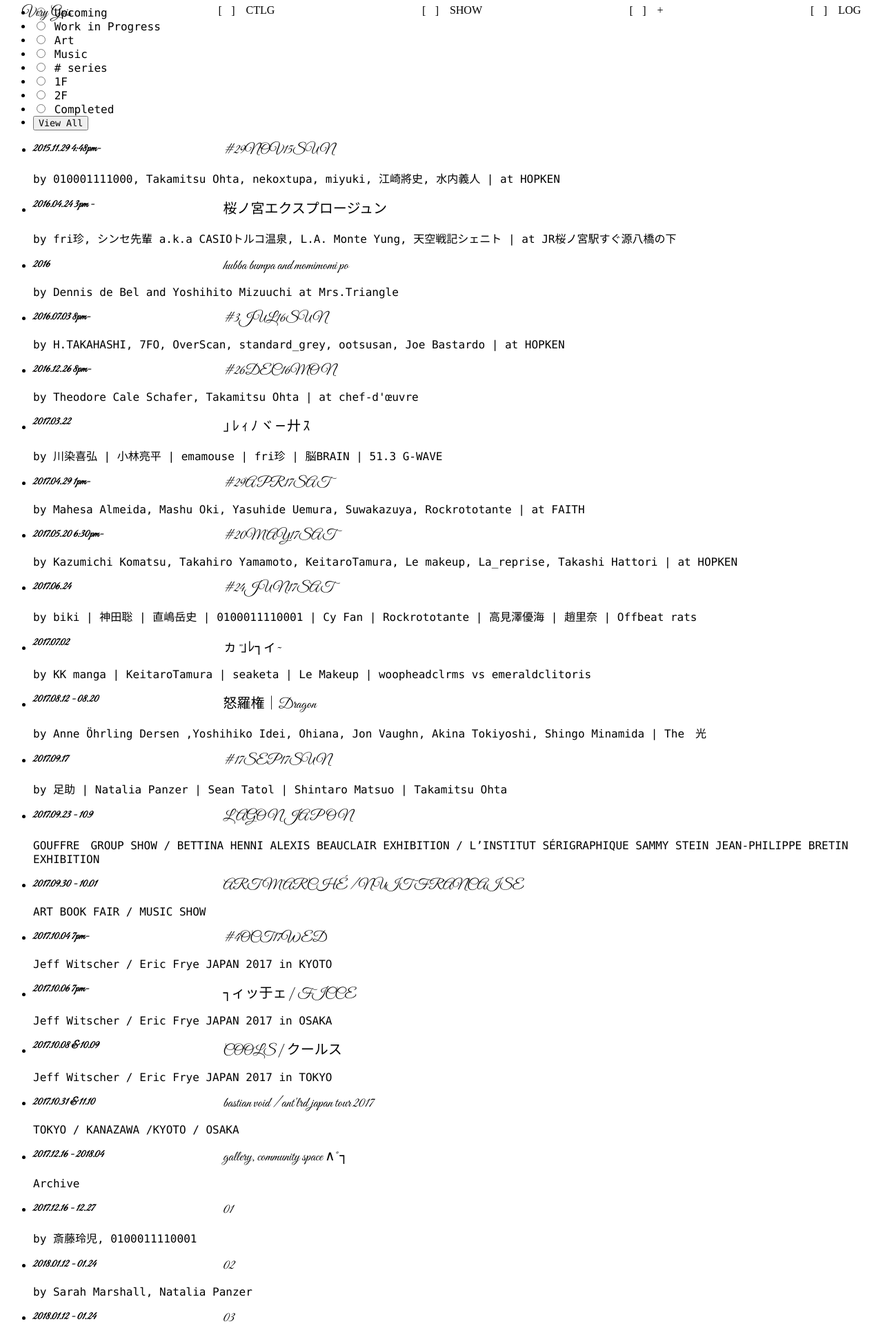
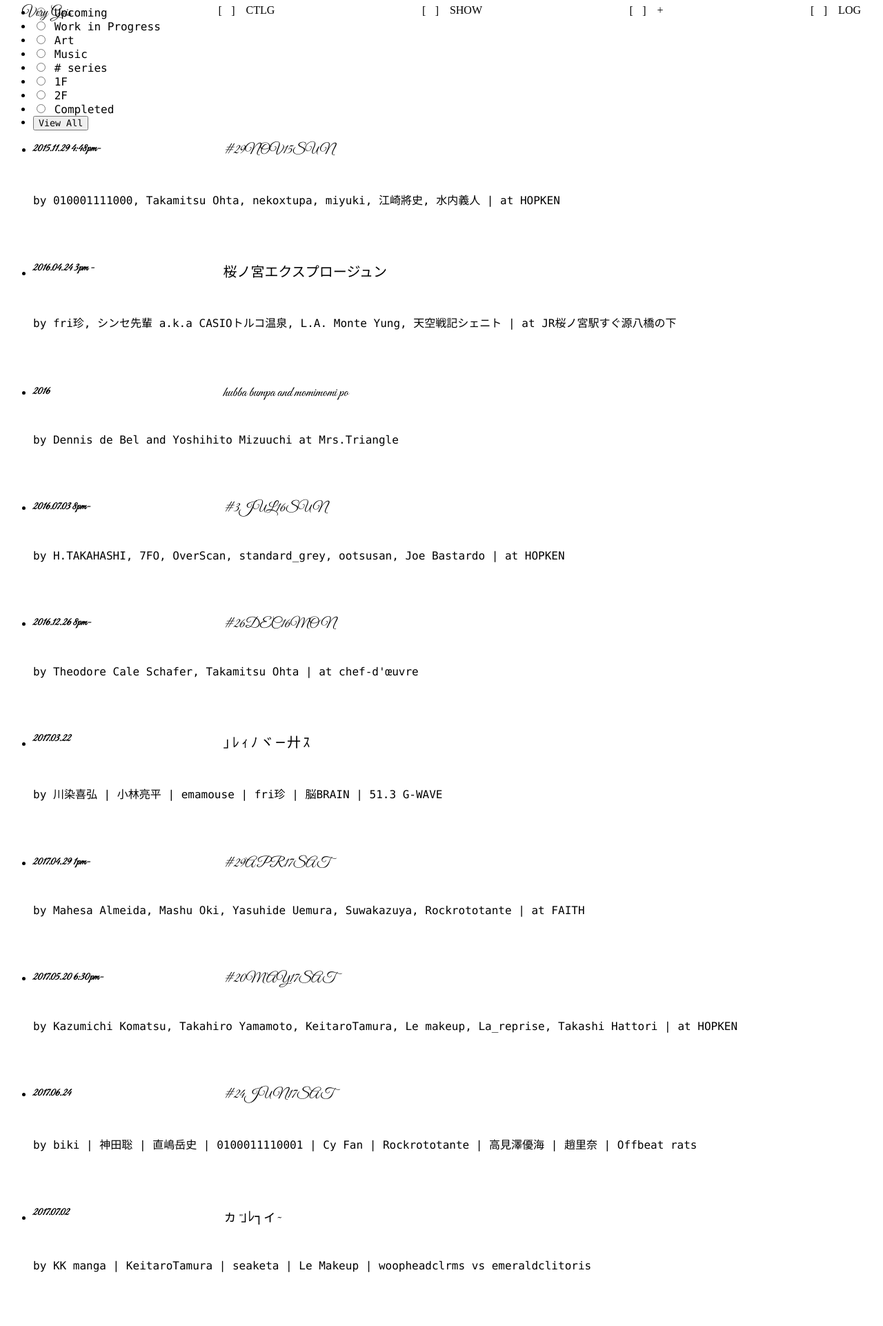
Before and after one commit to verygois/vg.pe.hu, a PHP site: page /show/index.php in a window 1280 px wide. Shown: the top 1922 px of the page at 69% size. Run offline with PHP 8.4, Linux system fonts and the light colour scheme; some libraries are stand-ins or nearby versions.

Commit message:
Update index.php

```diff
--- a/show/index.php
+++ b/show/index.php
@@ -71,9 +71,10 @@ $("#menu").load("/cv/menu.html");
   text-decoration:none;
   pointer-events: none;
 }
-.list li:hover {
-  transform:scale(1 1.25)
-}
+.list p {
+  width:100%;
+  padding:2.5% 0 5%;
+ }
 </style>
 </head>
 <body>
```
